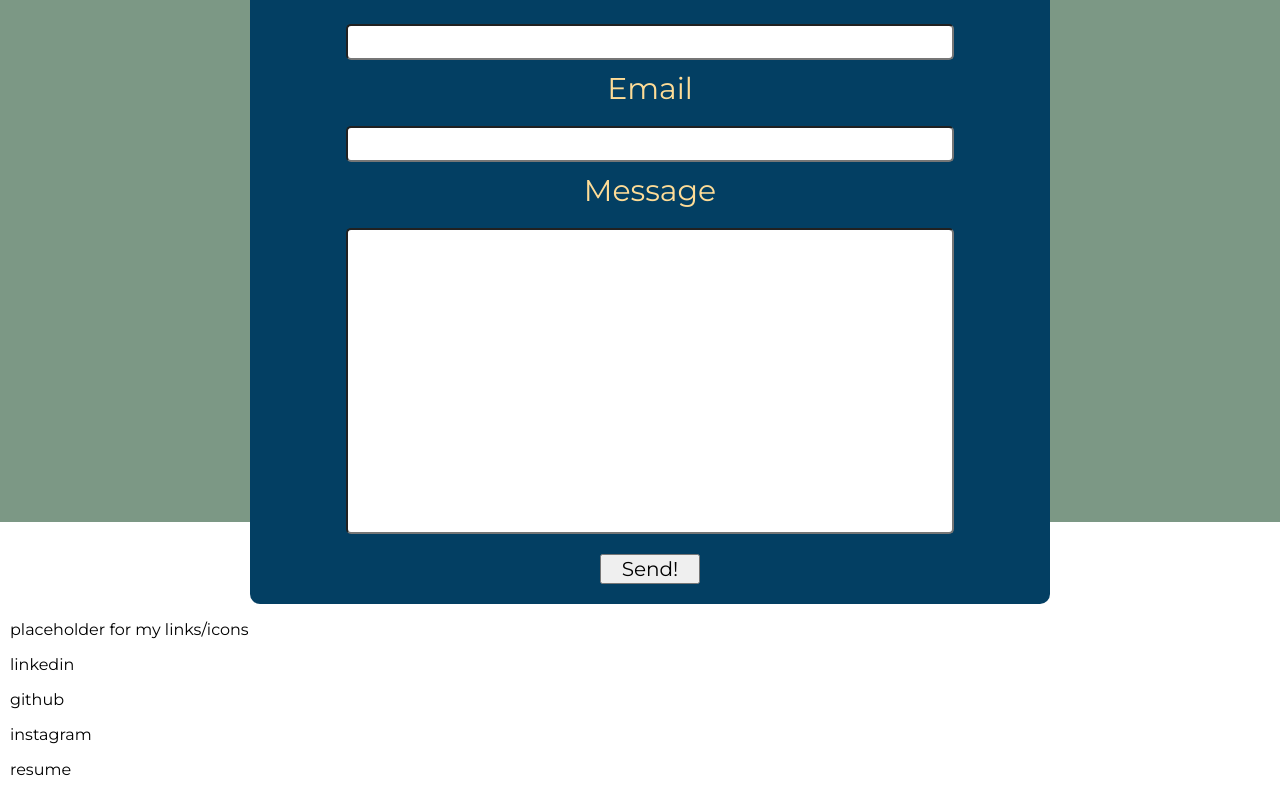
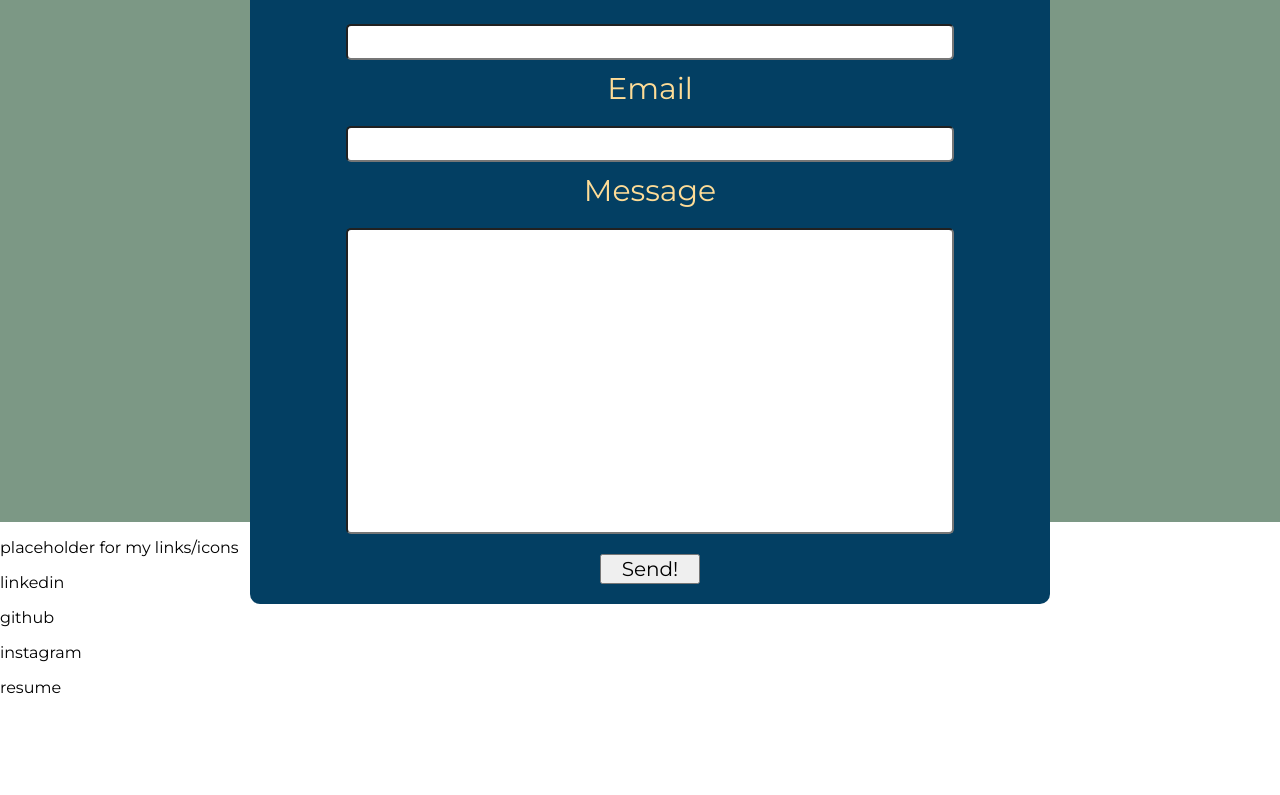
Before and after one commit to codymu45/mullen, a React (Create React App) app: page / in a window 1280 px wide. Shown: the part 3708-4503 px from the top of the page. After the commit the page ends 4421 px from the top, so only its background shows below. Built offline with nearby package versions, Linux system fonts and the light colour scheme.

Commit message:
adding footer component with placeholder text

```diff
--- a/src/App.js
+++ b/src/App.js
@@ -5,7 +5,7 @@ import NavBar from './components/NavBar';
 import About from './components/About';
 import Projects from './components/Projects';
 import Contact from './components/Contact';
-// import * as Scroll from 'react-scroll';
+import Footer from './components/Footer';
 
 function App() {
   return (
@@ -15,6 +15,7 @@ function App() {
       <About />
       <Projects />
       <Contact />
+      <Footer />
     </div>
   );
 }
--- a/src/components/Contact/index.js
+++ b/src/components/Contact/index.js
@@ -24,13 +24,6 @@ const Contact = () => {
           Send!
         </button>
       </div>
-      <div className='contactLinks'>
-        <p>placeholder for my links/icons</p>
-        <p>linkedin</p>
-        <p>github</p>
-        <p>instagram</p>
-        <p>resume</p>
-      </div>
     </div>
   )
 }
--- /dev/null
+++ b/src/components/Footer/index.js
@@ -0,0 +1,17 @@
+import React from 'react'
+
+const Footer = () => {
+  return (
+    <div className='footContainer'>
+      <div className='contactLinks'>
+        <p>placeholder for my links/icons</p>
+        <p>linkedin</p>
+        <p>github</p>
+        <p>instagram</p>
+        <p>resume</p>
+      </div>
+    </div>
+  )
+}
+
+export default Footer
```
Also changed, not shown: src/components/Footer/style.css (added), 1 other file (tests, documents, lock files or other folders).
